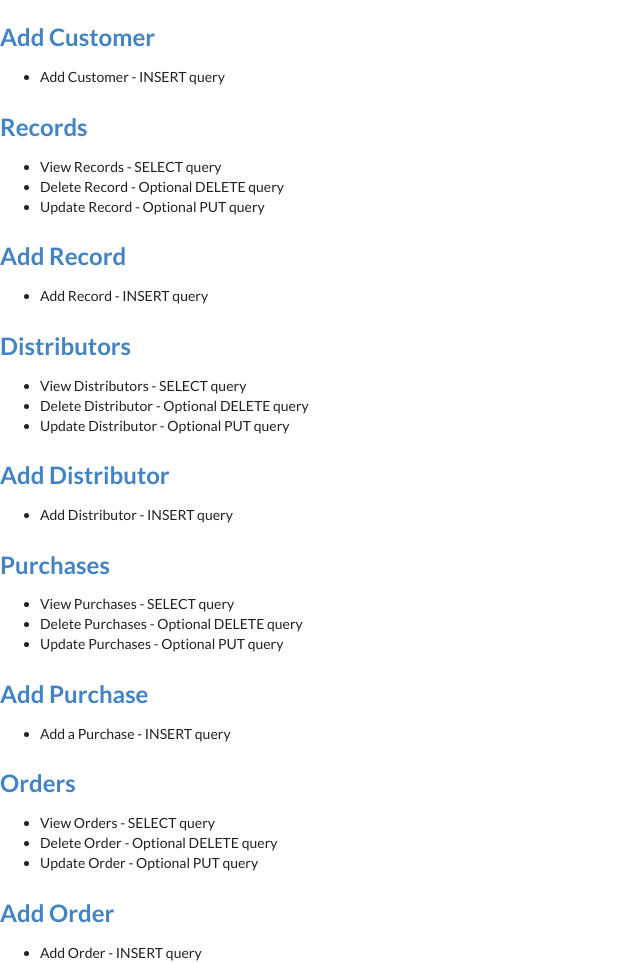
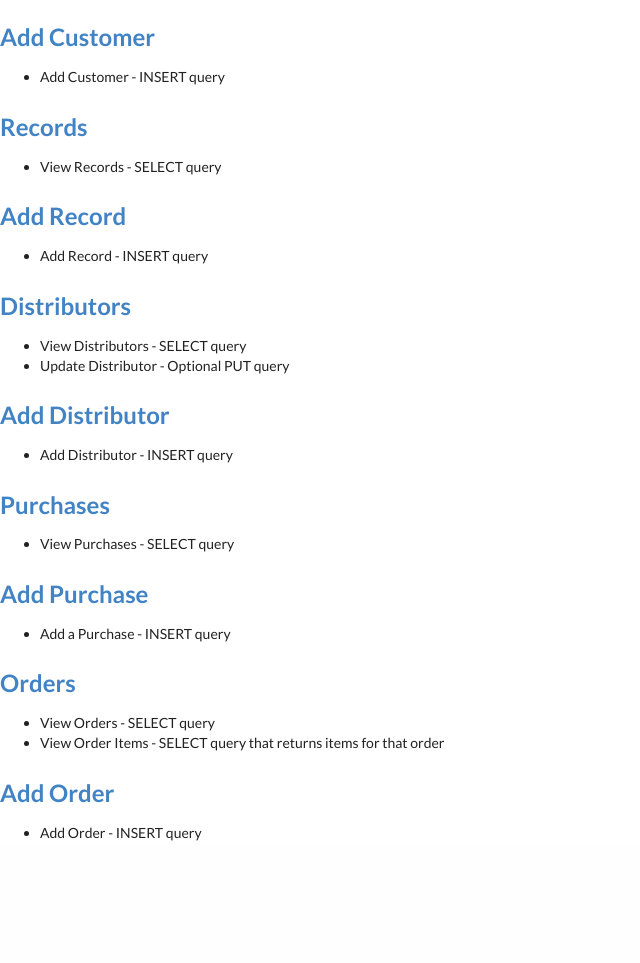
Before and after one commit to mlind34/record-store-app, a Flask app: page / in a window 1280 px wide. Shown: the part 277-1240 px from the top of the page, without its empty margins (0-640 px from the left). After the commit the page ends 1118 px from the top, so only its background shows below. Run offline with Flask 2, Linux system fonts and the light colour scheme; some libraries are stand-ins or nearby versions.

Commit message:
changes for turn in

```diff
--- a/queries.sql
+++ b/queries.sql
@@ -66,9 +66,18 @@
 
 
 -- ADD ORDER PAGE
-INSERT INTO orders (distributorID, orderDate, orderFilled, distributor)
-    VALUES (SELECT distributorID FROM distributors where name = :distributor_name_dropdown, orderDate, orderFilled, distributor)
+INSERT INTO orders(distributorID, orderDate, orderFilled, distributor, orderTotal) VALUES ({dist_id}, curdate(), {filled}, (SELECT name from distributors WHERE distributorID={dist_id}), {total})
 
+
+-- Inserts into relationship table
+INSERT INTO orderedItems(orderID, inventoryID) VALUES ({order_id}, {items[i]})
+
+
+-- ORDER FILLED (when order is filled, records are added to the records inventory page)
+INSERT INTO records (name, artist, year, price, quantity, distributor) SELECT name, artist, year, price, quantity, (SELECT name FROM distributors d INNER JOIN orders o ON o.distributorID=d.distributorID WHERE orderID={orderID}) FROM distInventory d INNER JOIN orderedItems o ON d.inventoryID=o.inventoryID WHERE o.orderID={orderID}
+
+-- Ordered Items for a specific order
+SELECT name, artist, price, img FROM distInventory d INNER JOIN orderedItems o ON d.inventoryID=o.inventoryID WHERE o.orderID={order_id}
 
 --
 -- PURCHASES PAGE
@@ -79,3 +88,9 @@
 -- ADD PURCHASE PAGE
 INSERT INTO purchases (customerID, paymentMethod, totalPrice)
     VALUES (SELECT customerID from customers WHERE firstName = :firstName_text_input AND lastName = :lastName_text_input AND phone = :phone_text_input)
+
+
+-- Returns purchased items for a given customer
+SELECT name, artist, year, price, distributor FROM records INNER JOIN \
+        purchasedItems ON purchasedItems.productID = records.productID INNER JOIN purchases ON purchases.purchaseID = purchasedItems.purchaseID \
+        WHERE purchases.purchaseID = {purch_id}
--- a/records_db.sql
+++ b/records_db.sql
@@ -21,7 +21,7 @@ CREATE TABLE `purchases` (
   `paymentMethod` varchar(255) NOT NULL,
   `totalPrice` DEC(65, 2) NOT NULL,
   PRIMARY KEY (`purchaseID`),
-  FOREIGN KEY (`customerID`) REFERENCES `customers`(`customerID`)
+  FOREIGN KEY (`customerID`) REFERENCES `customers`(`customerID`) ON DELETE SET NULL
 ) ENGINE=InnoDB;
 
 
--- a/static/index.js
+++ b/static/index.js
@@ -44,7 +44,7 @@
           recordIDs: recordsAdded
           };
           let subReq = new XMLHttpRequest();
-          subReq.open("ADD", "http://flip3.engr.oregonstate.edu:5199/purchases/add-purchase/final", true);
+          subReq.open("ADD", "http://flip1.engr.oregonstate.edu:4378/purchases/add-purchase/final", true);
           subReq.setRequestHeader("content-type", "application/json");
           subReq.addEventListener("load", () => {
               window.location.href = '/purchases/add-purchase/final'
--- a/templates/index.html
+++ b/templates/index.html
@@ -58,8 +58,7 @@
         <h2><a href="/records">Records</a></h2>
         <ul>
             <li>View Records - SELECT query</li>
-            <li>Delete Record - Optional DELETE query</li>
-            <li>Update Record - Optional PUT query</li>
+
         </ul>
 
         <h2><a href="records/add-record">Add Record</a></h2>
@@ -70,7 +69,6 @@
         <h2><a href="/distributors">Distributors</a></h2>
         <ul>
             <li>View Distributors - SELECT query</li>
-            <li>Delete Distributor - Optional DELETE query</li>
             <li>Update Distributor - Optional PUT query</li>
         </ul>
 
@@ -82,8 +80,6 @@
         <h2><a href="/purchases">Purchases</a></h2>
         <ul>
             <li>View Purchases - SELECT query</li>
-            <li>Delete Purchases - Optional DELETE query</li>
-            <li>Update Purchases - Optional PUT query</li>
         </ul>
 
         <h2><a href="/purchases/add-purchase">Add Purchase</a></h2>
@@ -95,8 +91,8 @@
         <h2><a href="/orders">Orders</a></h2>
         <ul>
             <li>View Orders - SELECT query</li>
-            <li>Delete Order - Optional DELETE query</li>
-            <li>Update Order - Optional PUT query</li>
+            <li>View Order Items - SELECT query that returns items for that order</li>
+
         </ul>
 
         <h2><a href="/orders/add-order">Add Order</a></h2>
```
